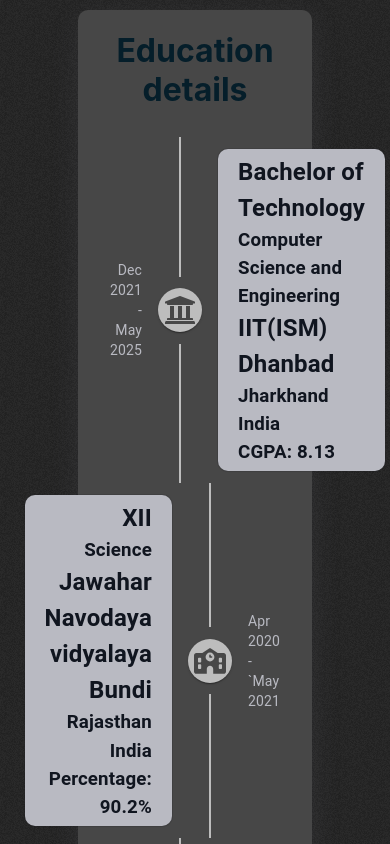
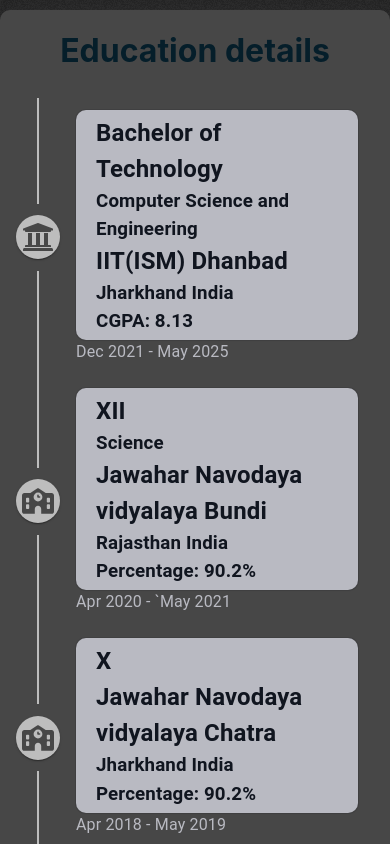
Before and after one commit to Pradipram/new-portfolio, a React (Create React App) app: page /education in a window 390 px wide. Shown: the top 844 px of the page. Built offline with nearby package versions, Linux system fonts and the light colour scheme; the HTML template or start-up script is replaced by a standard one.

Commit message:
made education page responsive for all device

```diff
--- a/src/pages/Education.tsx
+++ b/src/pages/Education.tsx
@@ -1,4 +1,3 @@
-import * as React from "react";
 import Timeline from "@mui/lab/Timeline";
 import TimelineItem from "@mui/lab/TimelineItem";
 import TimelineSeparator from "@mui/lab/TimelineSeparator";
@@ -9,16 +8,41 @@
 
 import { educationStyle } from "../styles";
 import { educationDetails } from "../assets";
+import { useEffect, useState } from "react";
 
 export default function CustomizedTimeline() {
+  const [isSmallScreen, setIsSmallScreen] = useState(false);
+
+  useEffect(() => {
+    const handleResize = () => {
+      setIsSmallScreen(window.innerWidth <= 431);
+    };
+
+    handleResize();
+    window.addEventListener("resize", handleResize);
+
+    return () => {
+      window.removeEventListener("resize", handleResize);
+    };
+  }, []);
+
   return (
     <div className={educationStyle.education}>
       <div className={educationStyle.timeline}>
         <h1>Education details</h1>
         {/* <br/> */}
-        <Timeline position="alternate">
+        <Timeline position={isSmallScreen ? "right" : "alternate"}>
           {educationDetails.map((education) => (
-            <TimelineItem key={education.id}>
+            <TimelineItem
+              key={education.id}
+              sx={{
+                "&::before": {
+                  // Hide the TimelineOppositeContent space on small screens
+                  [isSmallScreen ? "display" : ""]: "none",
+                },
+              }}
+            >
+              {!isSmallScreen && (
                 <TimelineOppositeContent
                   sx={{ m: "auto 0" }}
                   align="right"
@@ -26,7 +50,13 @@
                 >
                   <span className={educationStyle.date}>{education.date}</span>
                 </TimelineOppositeContent>
-              <TimelineSeparator>
+              )}
+              <TimelineSeparator
+                sx={{
+                  marginLeft: isSmallScreen ? "calc(100% - 100%)" : 0,
+                  position: "relative",
+                }}
+              >
                 <TimelineConnector />
                 <TimelineDot>
                   <education.icon className={educationStyle.icon} />
@@ -34,12 +64,19 @@
                 <TimelineConnector />
               </TimelineSeparator>
               <TimelineContent sx={{ py: "12px", px: 2 }}>
+                <div>
                   <div className={educationStyle.content}>
                     <h2>{education.program}</h2>
                     {education.program ? <h3>{education.branch}</h3> : null}
                     <h2>{education.institute}</h2>
                     <h3>{education.location}</h3>
                     <h3>{education.score}</h3>
+                  </div>
+                  {isSmallScreen && (
+                    <span className={educationStyle.date}>
+                      {education.date}
+                    </span>
+                  )}
                 </div>
               </TimelineContent>
             </TimelineItem>
--- a/src/pages/Home.tsx
+++ b/src/pages/Home.tsx
@@ -14,9 +14,16 @@
 
   const calculatePosition = (index: number, total: number) => {
     const angle = (index / total) * 2 * Math.PI;
-    const x = centerX + radius * Math.cos(angle) - 20;
-    const y = centerY + radius * Math.sin(angle) - 20;
-    return { left: `${x}px`, top: `${y}px` };
+    const x = centerX + radius * Math.cos(angle) - 20; // Adjust for element width
+    const y = centerY + radius * Math.sin(angle) - 20; // Adjust for element height
+    return { left: `${x}px`, top: `${y}px`, angle };
+  };
+
+  const getTooltipPlacement = (angle: number) => {
+    if (angle >= 0 && angle < Math.PI / 2) return "right";
+    if (angle >= Math.PI / 2 && angle < Math.PI) return "bottom";
+    if (angle >= Math.PI && angle < (3 * Math.PI) / 2) return "left";
+    return "top";
   };
 
   return (
@@ -24,7 +31,11 @@
       <div className={homeStyle.circle}>
         <img src={profile} alt="profile" className={homeStyle.profileImage} />
         {homeDetails.map((detail, index) => {
-          const position = calculatePosition(index, homeDetails.length);
+          const { left, top, angle } = calculatePosition(
+            index,
+            homeDetails.length,
+          );
+          const placement = getTooltipPlacement(angle);
           return (
             <a
               // className={homeStyle[detail.className]}
@@ -33,11 +44,11 @@
               {...(detail.externalLink
                 ? { target: "_blank", rel: "noopener noreferrer" }
                 : {})}
-              style={position}
+              style={{ left, top }}
             >
               <Tooltip
                 title={detail.title}
-                placement={detail.TooltipPlacement}
+                placement={placement}
                 arrow
                 slots={{ transition: Zoom }}
                 componentsProps={{
--- a/src/styles/Education.module.scss
+++ b/src/styles/Education.module.scss
@@ -13,6 +13,10 @@
     background-color: $font-color;
     border-radius: 10px;
     margin: 10px;
+
+    @media (max-width: $max-width-medium-device) {
+      width: 100%;
+    }
 
     h1 {
       @include title;
```
Lines whose indentation alone changed are shown as unchanged.
